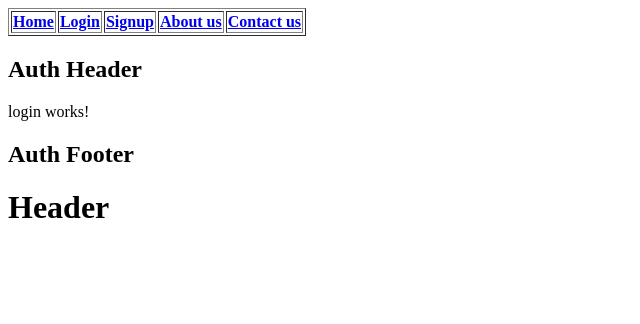
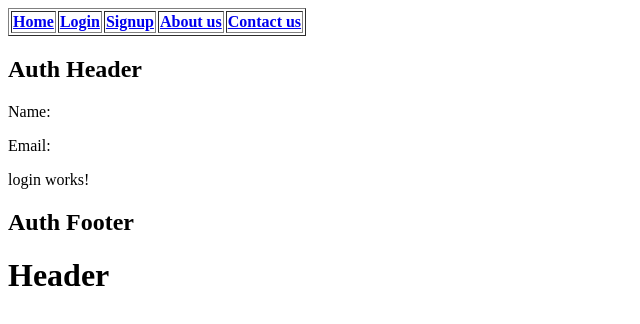
Before and after one commit to SandeepKumar377/BookShopAppWithAngular, an Angular app: page /auth/login in a window 1280 px wide. Shown: the top 324 px of the page, without its empty margins (0-640 px from the left). Built offline with nearby package versions, Linux system fonts and the light colour scheme.

Commit message:
Get query string value from URL

```diff
--- a/src/app/auth/components/login/login.component.html
+++ b/src/app/auth/components/login/login.component.html
@@ -1 +1,4 @@
+
+<p>Name:{{name}}</p>
+<p>Email:{{email}}</p>
 <p>login works!</p>
--- a/src/app/auth/components/login/login.component.ts
+++ b/src/app/auth/components/login/login.component.ts
@@ -1,4 +1,5 @@
 import { Component, OnInit } from '@angular/core';
+import { ActivatedRoute } from '@angular/router';
 
 @Component({
   selector: 'app-login',
@@ -6,10 +7,17 @@ import { Component, OnInit } from '@angular/core';
   styleUrls: ['./login.component.scss']
 })
 export class LoginComponent implements OnInit {
+  name:string='';
+  email:string='';
 
-  constructor() { }
+  constructor(private route:ActivatedRoute) { }
 
   ngOnInit(): void {
+    this.route.queryParams.subscribe((queryParam=>{
+      this.name=queryParam['name']
+      this.email=queryParam['email']
+      console.log("Query Param:",queryParam);
+    }))
   }
 
 }
--- a/src/app/public/components/book-details/book-details.component.html
+++ b/src/app/public/components/book-details/book-details.component.html
@@ -1,3 +1,4 @@
 <p>Book Id is:{{bookId}}</p>
 <p>Book author is:{{author}}</p>
+<p>Book name is:{{name}}</p>
 <p>book-details works!</p>
--- a/src/app/public/components/book-details/book-details.component.ts
+++ b/src/app/public/components/book-details/book-details.component.ts
@@ -10,6 +10,7 @@ export class BookDetailsComponent implements OnInit {
 
   public bookId:number=0;
   public author:string='';
+  public name:string='';
   constructor(private route:ActivatedRoute) { }
 
   ngOnInit(): void {
@@ -19,6 +20,10 @@ export class BookDetailsComponent implements OnInit {
       this.bookId=param['id'];
       this.author=param['authorId'];
     });
+    this.route.queryParams.subscribe((queryParam)=>{
+      console.log("QueryParam is:",queryParam);
+      this.name=queryParam['name'];
+    });
   }
 
 }
--- a/src/app/user/components/delete-book/delete-book.component.ts
+++ b/src/app/user/components/delete-book/delete-book.component.ts
@@ -16,6 +16,7 @@ export class DeleteBookComponent implements OnInit {
       console.log(param);
       this.userId=param['userId'];
     });
+
   }
 
 }
```
